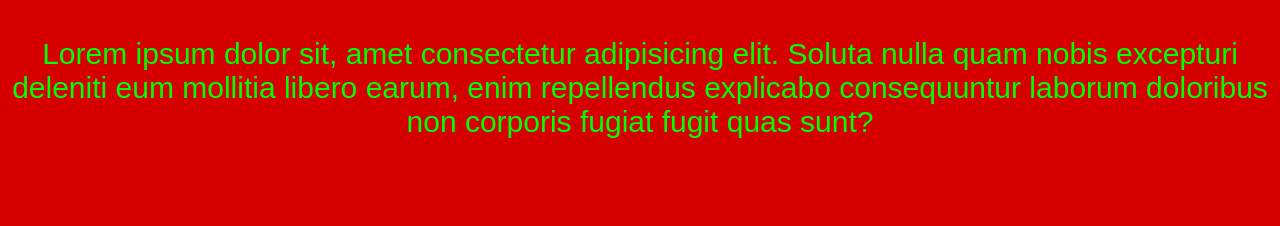
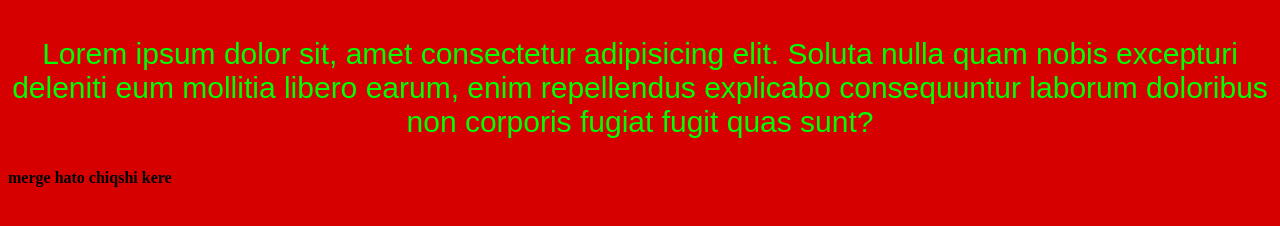
Before and after one commit to Diyorbekkdev/team-project, a plain HTML site: page behruz.html in a window 1280 px wide. Shown: the part 112-338 px from the top of the page. Drawn offline with Linux system fonts and the light colour scheme.

Commit message:
xato berishi kere

```diff
--- a/behruz.html
+++ b/behruz.html
@@ -31,5 +31,8 @@
       explicabo consequuntur laborum doloribus non corporis fugiat fugit quas
       sunt?
     </p>
+    <div class="gg">
+      <h4>merge hato chiqshi kere</h4>
+    </div>
   </body>
 </html>
```
Also changed, not shown: abduvorisbek.html (+5 -0 lines).
